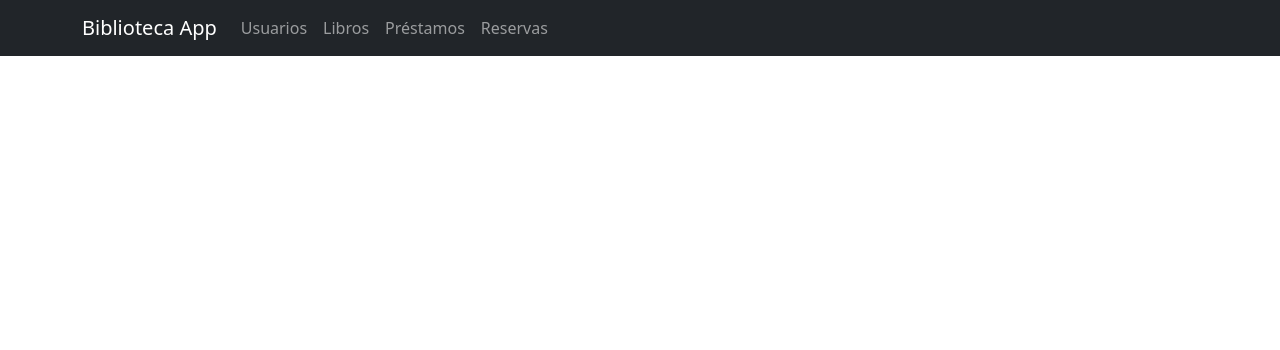
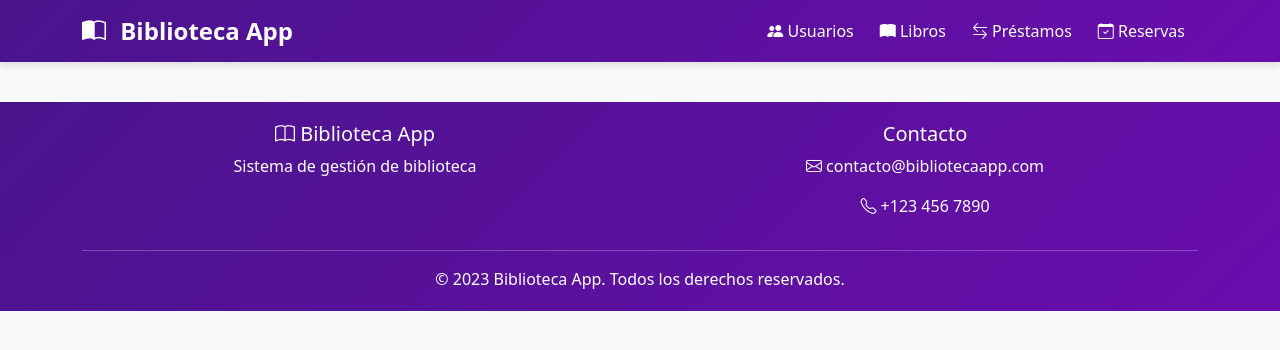
Before and after one commit to Azmo23/CRUD_Biblioteca, a Flask app: page / in a window 1280 px wide. Shown: the top 350 px of the page. Run offline with Flask 3, Linux system fonts and the light colour scheme; some libraries are stand-ins or nearby versions.

Commit message:
Archivo base de html encargado de las siguientes funciones:
- Conectar las distintas plantillas html con la vista principal y a su vez hacer de conector de las mismas entre sí.

- Diseño con boostrap y css para las distintas plantillas incluida la misma.

- Contiene tarjetas interactivas para ver estadisticas de las biblioteca a tiempo real.

```diff
--- a/templates/base.html
+++ b/templates/base.html
@@ -4,39 +4,133 @@
     <meta charset="UTF-8">
     <meta name="viewport" content="width=device-width, initial-scale=1.0">
     <title>Biblioteca App</title>
+    <!-- Bootstrap CSS -->
     <link href="https://cdn.jsdelivr.net/npm/bootstrap@5.1.3/dist/css/bootstrap.min.css" rel="stylesheet">
+    <!-- Bootstrap Icons -->
+    <link rel="stylesheet" href="https://cdn.jsdelivr.net/npm/bootstrap-icons@1.8.0/font/bootstrap-icons.css">
+    <!-- Estilos personalizados -->
+    <style>
+        :root {
+            --primary-purple: #6a0dad;
+            --secondary-purple: #9c27b0;
+            --light-purple: #ba68c8;
+            --lighter-purple: #e1bee7;
+            --dark-purple: #4a148c;
+        }
+
+        body {
+            background-color: #f8f9fa;
+        }
+
+        .navbar {
+            background: linear-gradient(135deg, var(--dark-purple), var(--primary-purple)) !important;
+            box-shadow: 0 4px 6px rgba(0, 0, 0, 0.1);
+        }
+
+        .navbar-brand {
+            font-weight: 700;
+            font-size: 1.5rem;
+        }
+
+        .navbar-brand i {
+            margin-right: 8px;
+        }
+
+        .nav-link {
+            color: white !important;
+            font-weight: 500;
+            margin: 0 5px;
+            border-radius: 5px;
+            transition: all 0.3s ease;
+        }
+
+        .nav-link:hover {
+            background-color: rgba(255, 255, 255, 0.2);
+            transform: translateY(-2px);
+        }
+
+        .btn-primary {
+            background-color: var(--primary-purple);
+            border-color: var(--primary-purple);
+        }
+
+        .btn-primary:hover {
+            background-color: var(--dark-purple);
+            border-color: var(--dark-purple);
+        }
+
+        .btn-outline-primary {
+            color: var(--primary-purple);
+            border-color: var(--primary-purple);
+        }
+
+        .btn-outline-primary:hover {
+            background-color: var(--primary-purple);
+            color: white;
+        }
+
+        .card-header {
+            background-color: var(--primary-purple);
+            color: white;
+        }
+
+        .badge-purple {
+            background-color: var(--light-purple);
+            color: white;
+        }
+
+        .footer {
+            background: linear-gradient(135deg, var(--dark-purple), var(--primary-purple));
+            color: white;
+            padding: 20px 0;
+            margin-top: 40px;
+        }
+    </style>
 </head>
 <body>
-    <nav class="navbar navbar-expand-lg navbar-dark bg-dark">
+    <!-- Navbar -->
+    <nav class="navbar navbar-expand-lg navbar-dark sticky-top">
         <div class="container">
-            <a class="navbar-brand" href="/">Biblioteca App</a>
+            <a class="navbar-brand" href="/">
+                <i class="bi bi-book-half"></i> Biblioteca App
+            </a>
             <button class="navbar-toggler" type="button" data-bs-toggle="collapse" data-bs-target="#navbarNav">
                 <span class="navbar-toggler-icon"></span>
             </button>
             <div class="collapse navbar-collapse" id="navbarNav">
-                <ul class="navbar-nav">
+                <ul class="navbar-nav ms-auto">
                     <li class="nav-item">
-                        <a class="nav-link" href="/usuarios">Usuarios</a>
+                        <a class="nav-link" href="/usuarios">
+                            <i class="bi bi-people-fill"></i> Usuarios
+                        </a>
                     </li>
                     <li class="nav-item">
-                        <a class="nav-link" href="/libros">Libros</a>
+                        <a class="nav-link" href="/libros">
+                            <i class="bi bi-book-fill"></i> Libros
+                        </a>
                     </li>
                     <li class="nav-item">
-                        <a class="nav-link" href="/prestamos">Préstamos</a>
+                        <a class="nav-link" href="/prestamos">
+                            <i class="bi bi-arrow-left-right"></i> Préstamos
+                        </a>
                     </li>
                     <li class="nav-item">
-                        <a class="nav-link" href="/reservas">Reservas</a>
+                        <a class="nav-link" href="/reservas">
+                            <i class="bi bi-calendar-check"></i> Reservas
+                        </a>
                     </li>
                 </ul>
             </div>
         </div>
     </nav>
 
+    <!-- Contenido principal -->
     <div class="container mt-4">
         {% with messages = get_flashed_messages(with_categories=true) %}
             {% if messages %}
                 {% for category, message in messages %}
                     <div class="alert alert-{{ 'danger' if category == 'error' else 'success' }} alert-dismissible fade show" role="alert">
+                        <i class="bi bi-{{ 'exclamation-triangle-fill' if category == 'error' else 'check-circle-fill' }}"></i>
                         {{ message }}
                         <button type="button" class="btn-close" data-bs-dismiss="alert" aria-label="Close"></button>
                     </div>
@@ -47,6 +141,48 @@
         {% block content %}{% endblock %}
     </div>
 
+    <!-- Footer -->
+    <footer class="footer">
+        <div class="container text-center">
+            <div class="row">
+                <div class="col-md-6">
+                    <h5><i class="bi bi-book"></i> Biblioteca App</h5>
+                    <p>Sistema de gestión de biblioteca</p>
+                </div>
+                <div class="col-md-6">
+                    <h5>Contacto</h5>
+                    <p><i class="bi bi-envelope"></i> contacto@bibliotecaapp.com</p>
+                    <p><i class="bi bi-telephone"></i> +123 456 7890</p>
+                </div>
+            </div>
+            <hr style="background-color: white;">
+            <p class="mb-0">&copy; 2023 Biblioteca App. Todos los derechos reservados.</p>
+        </div>
+    </footer>
+
+    <!-- Bootstrap JS -->
     <script src="https://cdn.jsdelivr.net/npm/bootstrap@5.1.3/dist/js/bootstrap.bundle.min.js"></script>
+    <!-- Scripts personalizados -->
+    <script>
+        // Activar tooltips
+        var tooltipTriggerList = [].slice.call(document.querySelectorAll('[data-bs-toggle="tooltip"]'))
+        var tooltipList = tooltipTriggerList.map(function (tooltipTriggerEl) {
+            return new bootstrap.Tooltip(tooltipTriggerEl)
+        });
+
+        // Animación para cards
+        document.querySelectorAll('.card').forEach(card => {
+            card.addEventListener('mouseenter', function() {
+                this.style.transform = 'translateY(-5px)';
+                this.style.transition = 'all 0.3s ease';
+                this.style.boxShadow = '0 10px 20px rgba(106, 13, 173, 0.2)';
+            });
+
+            card.addEventListener('mouseleave', function() {
+                this.style.transform = '';
+                this.style.boxShadow = '';
+            });
+        });
+    </script>
 </body>
 </html>
```
